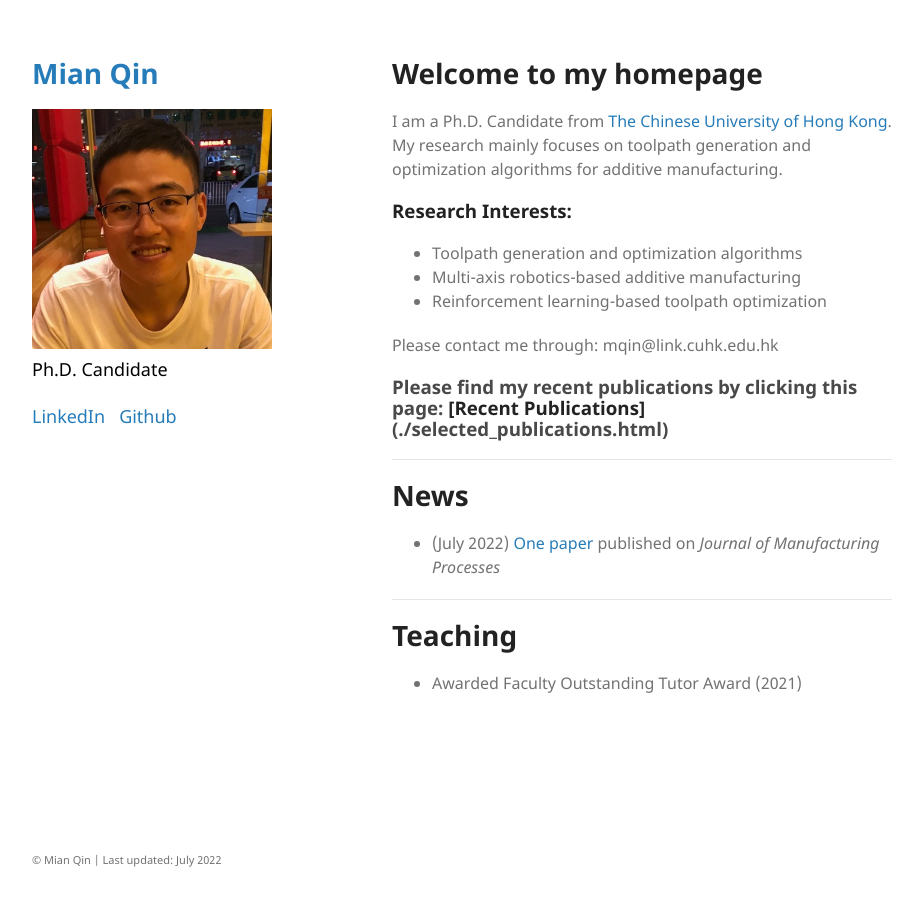
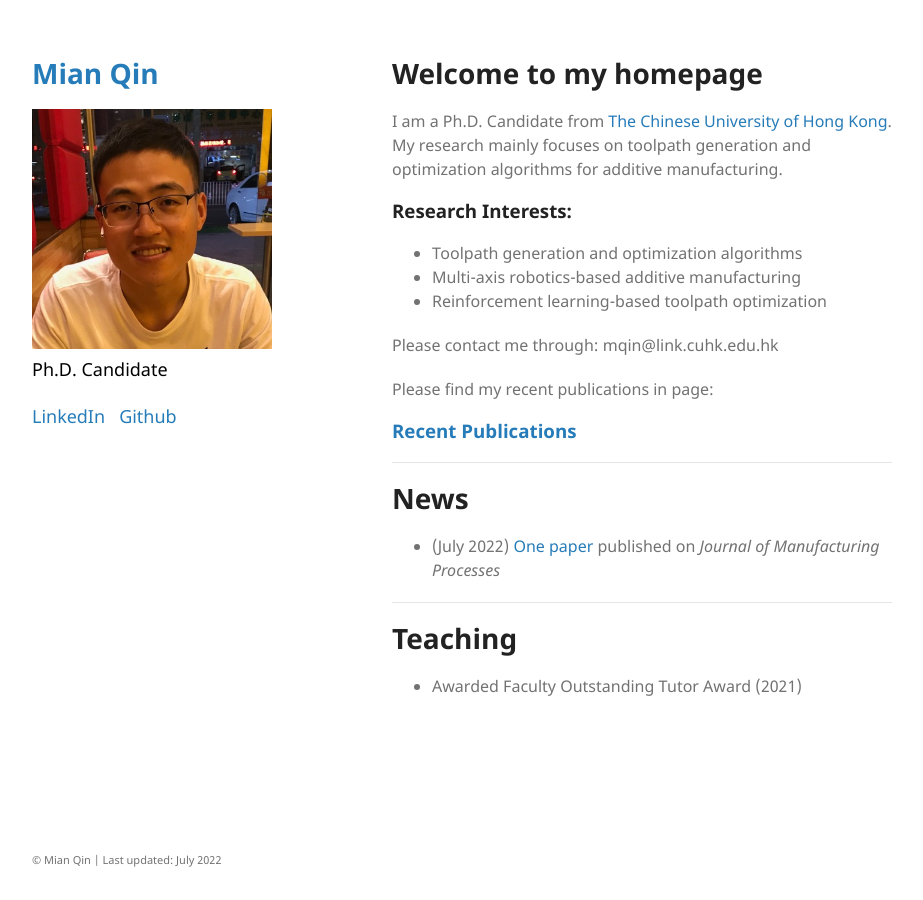
Before and after one commit to mqincuhk/mqincuhk.github.io, a Jekyll site: the page built from index.md, in a window 1280 px wide. Shown: the whole page, without its empty margins (178-1101 px from the left). Built offline with Jekyll 4.4.1, drawn with Linux system fonts in a browser that asks for light colours; a script that is not in the unit is left out; our own code applies the rules of GitHub Pages for plain Markdown files.

Commit message:
Update index.md

```diff
--- a/index.md
+++ b/index.md
@@ -14,7 +14,8 @@ I am a Ph.D. Candidate from [The Chinese University of Hong Kong](https://www.cu
 
 Please contact me through: mqin@link.cuhk.edu.hk
 
-### Please find my recent publications by clicking this page: **[Recent Publications]**(./selected_publications.html)
+Please find my recent publications in page:
+### [Recent Publications](./selected_publications.html)
 
 ---
 # **News**
```
